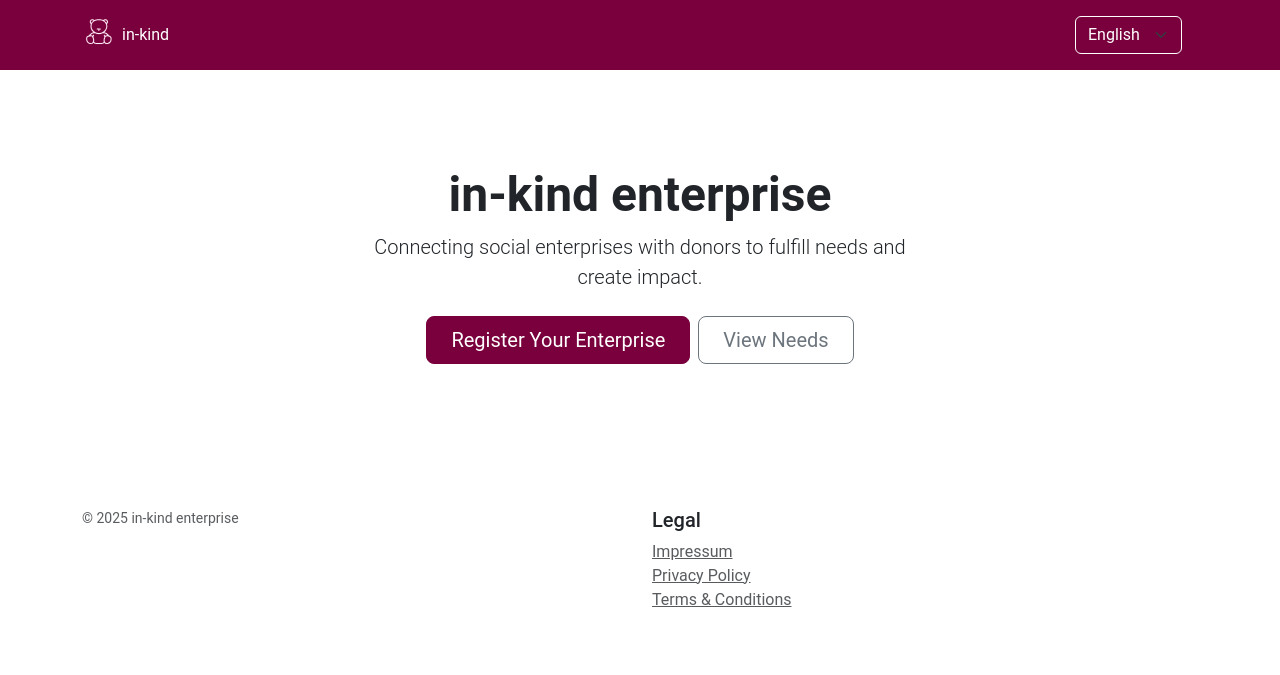
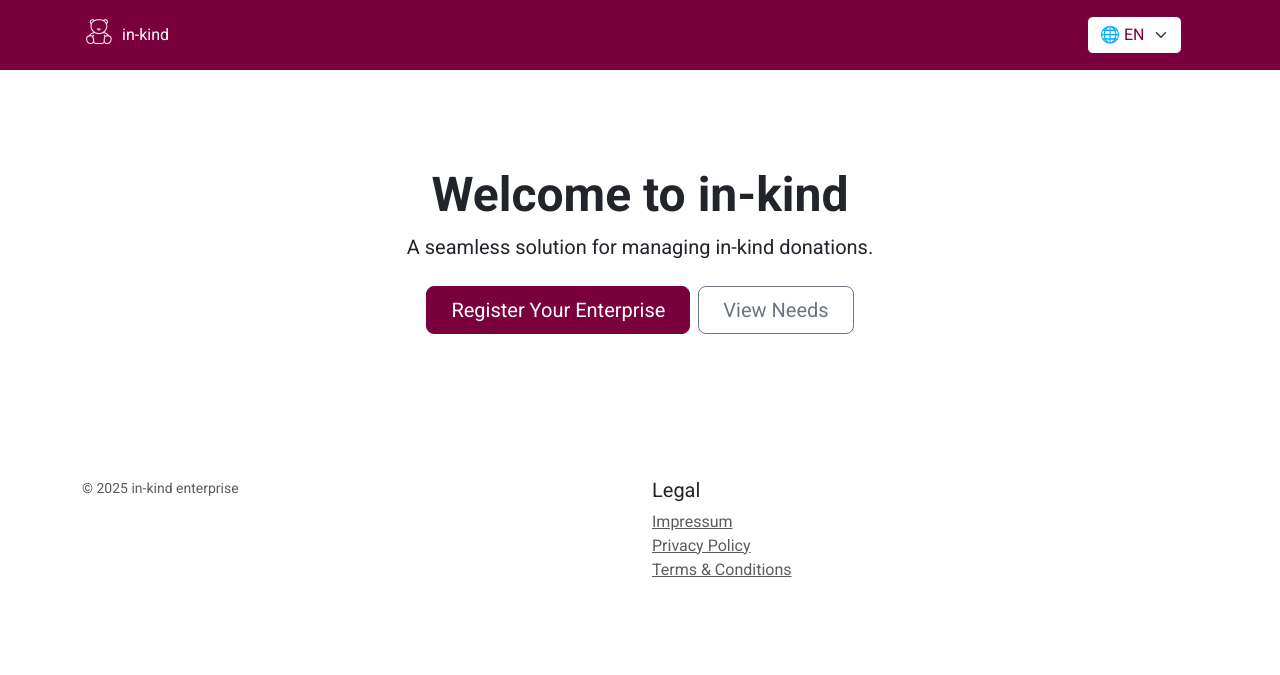
Before and after one commit to inkind-at/inkind-enterprise, a Django app: page /en/ in a window 1280 px wide. Shown: the top 675 px of the page. Run offline with Django 5.2, Linux system fonts and the light colour scheme.

Commit message:
feat: Implement i18n and add German translations
This commit introduces internationalization (i18n) to the application, enabling support for multiple languages.

```diff
--- a/inkind_enterprise/urls.py
+++ b/inkind_enterprise/urls.py
@@ -20,14 +20,17 @@ from django.urls import path, include
 from django.conf.urls.i18n import i18n_patterns
 from apps.core import views
 
-urlpatterns = i18n_patterns(
+urlpatterns = [
+    path('i18n/', include('django.conf.urls.i18n')),
+]
+
+urlpatterns += i18n_patterns(
     path('admin/', admin.site.urls),
     path('', views.LandingPageView.as_view(), name='landing'),
     path('impressum/', views.ImpressumView.as_view(), name='impressum'),
     path('privacy/', views.PrivacyPolicyView.as_view(), name='privacy'),
     path('terms/', views.TermsView.as_view(), name='terms'),
     path('placeholder/', views.PlaceholderView.as_view(), name='placeholder'),
-    path('i18n/', include('django.conf.urls.i18n')),
 )
 
 # if settings.DEBUG:
--- a/static/css/custom.css
+++ b/static/css/custom.css
@@ -1,10 +1,12 @@
+@import url('https://fonts.googleapis.com/css2?family=Roboto:wght@400;700&display=swap');
+
 :root {
     --primary-color: #7A003D;
     --primary-color-darker: #6a0035;
 }
 
 body {
-    font-family: 'Roboto', sans-serif;
+    font-family: 'Roboto', "Twemoji Mozilla", "Apple Color Emoji", "Segoe UI Emoji", "Segoe UI Symbol", "Noto Color Emoji", sans-serif;
 }
 
 .site-header {
@@ -19,16 +21,17 @@ body {
 }
 
 .site-header .form-select {
-    background-color: var(--primary-color);
-    color: #fff;
-    border-color: #fff;
+    background-color: #fff;
+    color: var(--primary-color);
+    border-color: var(--primary-color);
+    font-family: 'Roboto', "Twemoji Mozilla", "Apple Color Emoji", "Segoe UI Emoji", "Segoe UI Symbol", "Noto Color Emoji", sans-serif;
 }
 
 @media (max-width: 768px) {
-    .site-header .form-select {
+    /* .site-header .form-select {
         width: auto;
         font-size: 0.875rem;
-    }
+    } */
 
     .btn-lg {
         font-size: 1rem;
--- a/templates/landing.html
+++ b/templates/landing.html
@@ -1,13 +1,13 @@
 {% extends 'base.html' %}
 {% load i18n %}
 
-{% block title %}{% trans "Welcome to in-kind enterprise" %}{% endblock %}
+{% block title %}{% trans "Welcome to in-kind" %}{% endblock %}
 
 {% block content %}
 <div class="px-4 py-5 my-5 text-center">
-    <h1 class="display-5 fw-bold">{% trans "in-kind enterprise" %}</h1>
+    <h1 class="display-5 fw-bold">{% trans "Welcome to in-kind" %}</h1>
     <div class="col-lg-6 mx-auto">
-        <p class="lead mb-4">{% trans "Connecting social enterprises with donors to fulfill needs and create impact." %}</p>
+        <p class="lead mb-4">{% trans "A seamless solution for managing in-kind donations." %}</p>
         <div class="d-grid gap-2 d-sm-flex justify-content-sm-center">
             <a href="{% url 'placeholder' %}" class="btn btn-primary btn-lg px-4 gap-3" role="button" aria-label="Register Your Enterprise">{% trans "Register Your Enterprise" %}</a>
             <a href="{% url 'placeholder' %}" class="btn btn-outline-secondary btn-lg px-4" role="button" aria-label="View Needs">{% trans "View Needs" %}</a>
--- a/templates/partials/header.html
+++ b/templates/partials/header.html
@@ -12,15 +12,15 @@
             <ul class="nav col-12 col-lg-auto me-lg-auto mb-2 justify-content-center mb-md-0">
             </ul>
 
-            <form action="/i18n/setlang/" method="post" class="col-12 col-lg-auto mb-3 mb-lg-0 me-lg-3">
+            <form action="/i18n/setlang/" method="post" class="col-auto mb-3 mb-lg-0 me-lg-3">
                 {% csrf_token %}
                 <input name="next" type="hidden" value="{{ request.get_full_path }}">
                 {% get_current_language as LANGUAGE_CODE %}
                 <select name="language" onchange="this.form.submit()" class="form-select">
                     {% get_available_languages as LANGUAGES %}
                     {% for lang_code, lang_name in LANGUAGES %}
-                        <option value="{{ lang_code }}" {% if lang_code == LANGUAGE_CODE %}selected{% endif %}>
-                            {{ lang_name }}
+                        <option value="{{ lang_code }}"{% if lang_code == LANGUAGE_CODE %} selected{% endif %}>
+                            🌐 {{ lang_code|upper }}
                         </option>
                     {% endfor %}
                 </select>
```
Also changed, not shown: README.md, locale/de/LC_MESSAGES/django.po.
